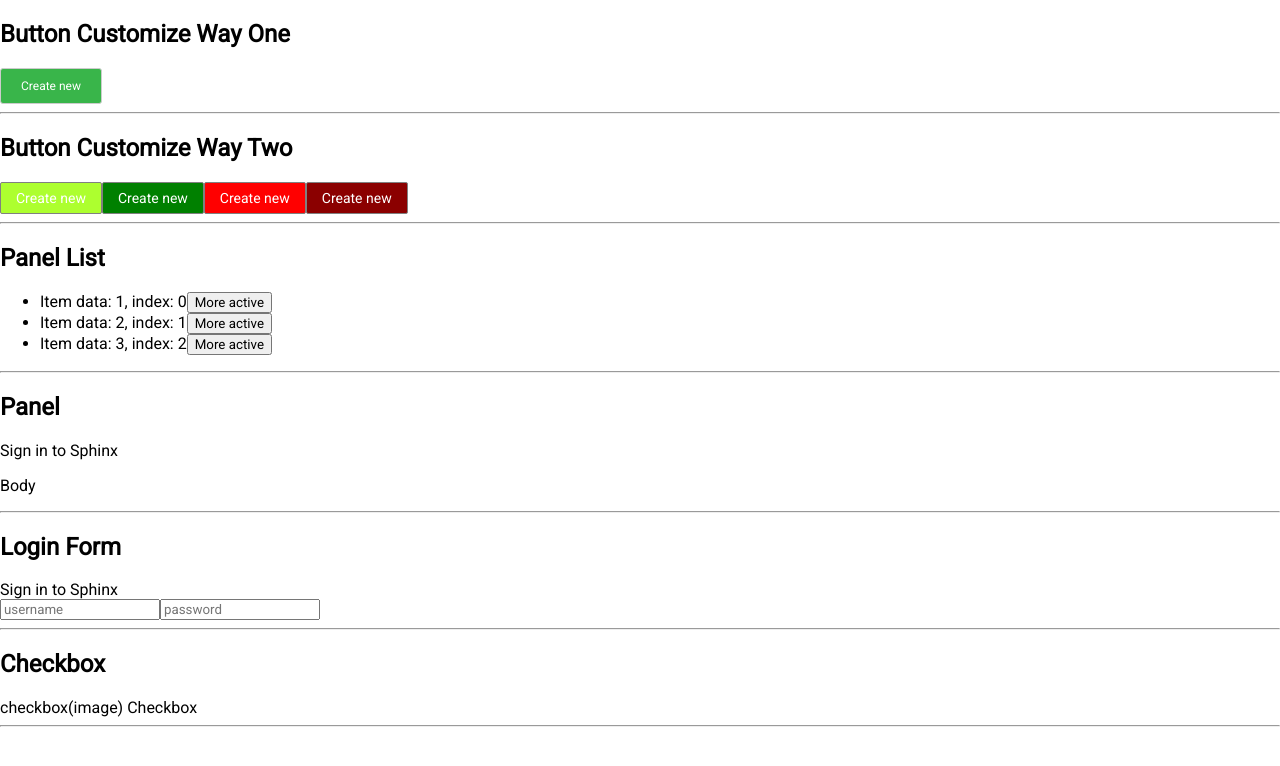
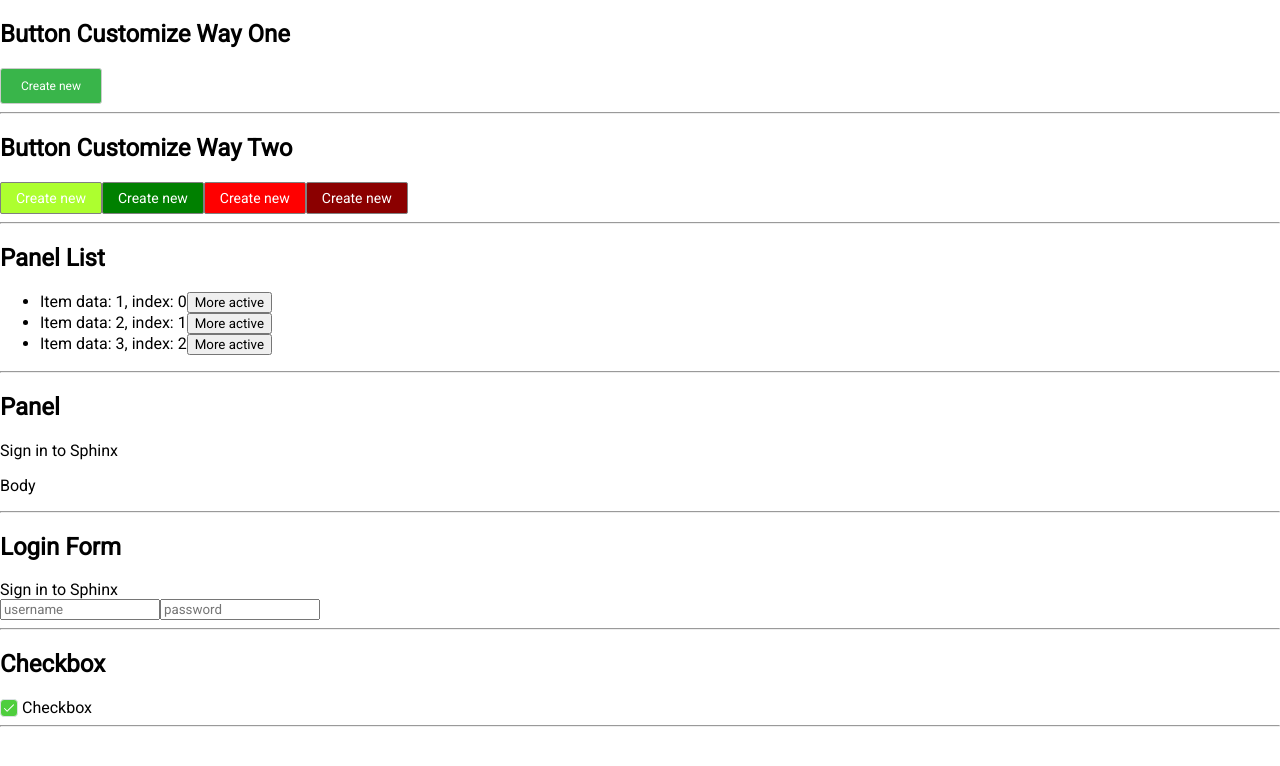
Before and after one commit to phichidung/test-ui, a React (Create React App) app: page / in a window 1280 px wide. Shown: the top 766 px of the page. Built offline with nearby package versions, Linux system fonts and the light colour scheme.

Commit message:
making checkbox ui

```diff
--- a/src/App.js
+++ b/src/App.js
@@ -89,8 +89,9 @@ export default class App extends Component {
                 <section>
                     <h1>Checkbox</h1>
                     <Checkbox
+                        checked={'true'}
                         label={'Checkbox'}
-                        checked={true}
+                        onChange={ (checked) => console.log(checked) }
                     />
                 </section>
 
--- a/src/ui/Checkbox.css
+++ b/src/ui/Checkbox.css
@@ -0,0 +1,11 @@
+.neu.checkbox {
+    width: 16px;
+    height: 16px;
+    border-radius: 4px;
+    border: solid 1px #dce1e4;
+    transition: background-color 100ms ease-in-out;
+}
+
+.neu.checkbox.checked {
+    background-color: #4ece3d;
+}
--- a/src/ui/Checkbox.js
+++ b/src/ui/Checkbox.js
@@ -1,4 +1,5 @@
 import React, { Component } from 'react';
+import './Checkbox.css';
 
 export default class Checkbox extends Component {
 
@@ -7,14 +8,24 @@ export default class Checkbox extends Component {
         this.state = {
             checked: props.checked
         }
-    }
+    };
+
+    onClick() {
+        this.setState({ checked: !this.state.checked },
+        () => this.props.onChange(this.state.checked))
+    };
 
     render() {
 
         return (
-            <label style={{ display: 'flex' }}>
-                <div>
-                    checkbox(image)
+            <label onClick={ () => this.onClick() } style={{ display: 'flex' }}>
+                <div style={{ display: 'flex', alignItems: 'center' }}>
+                    <div
+                        className={`neu checkbox ${this.state.checked ? 'checked' : ''}`}
+                        style={{ display: 'flex', justifyContent: 'center', alignItems: 'center' }}
+                    >
+                        <img style={{ height: 10, width: 10 }} src={require('../images/checkmark.svg')} alt={'checkmark'}/>
+                    </div>
                 </div>
                 &nbsp;
                 <div>
```
Also changed, not shown: src/images/checkmark.svg (added).
